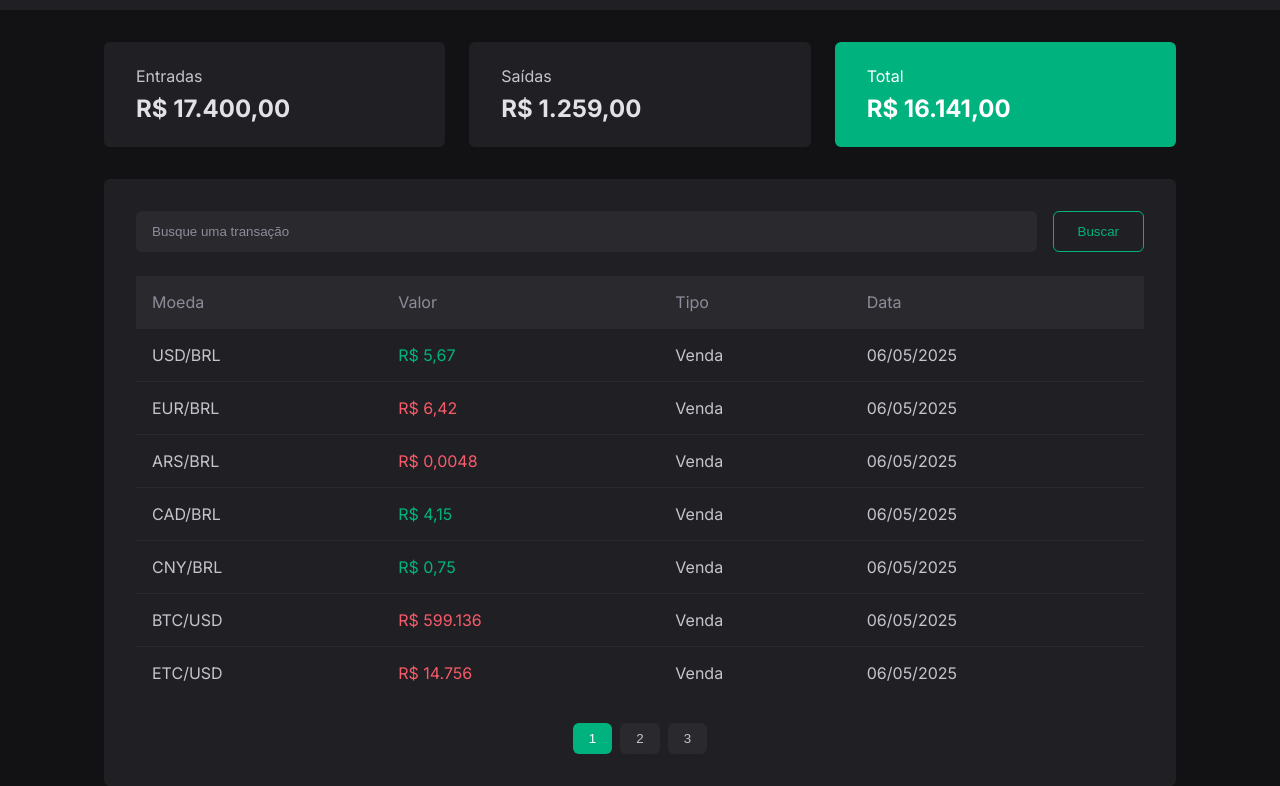
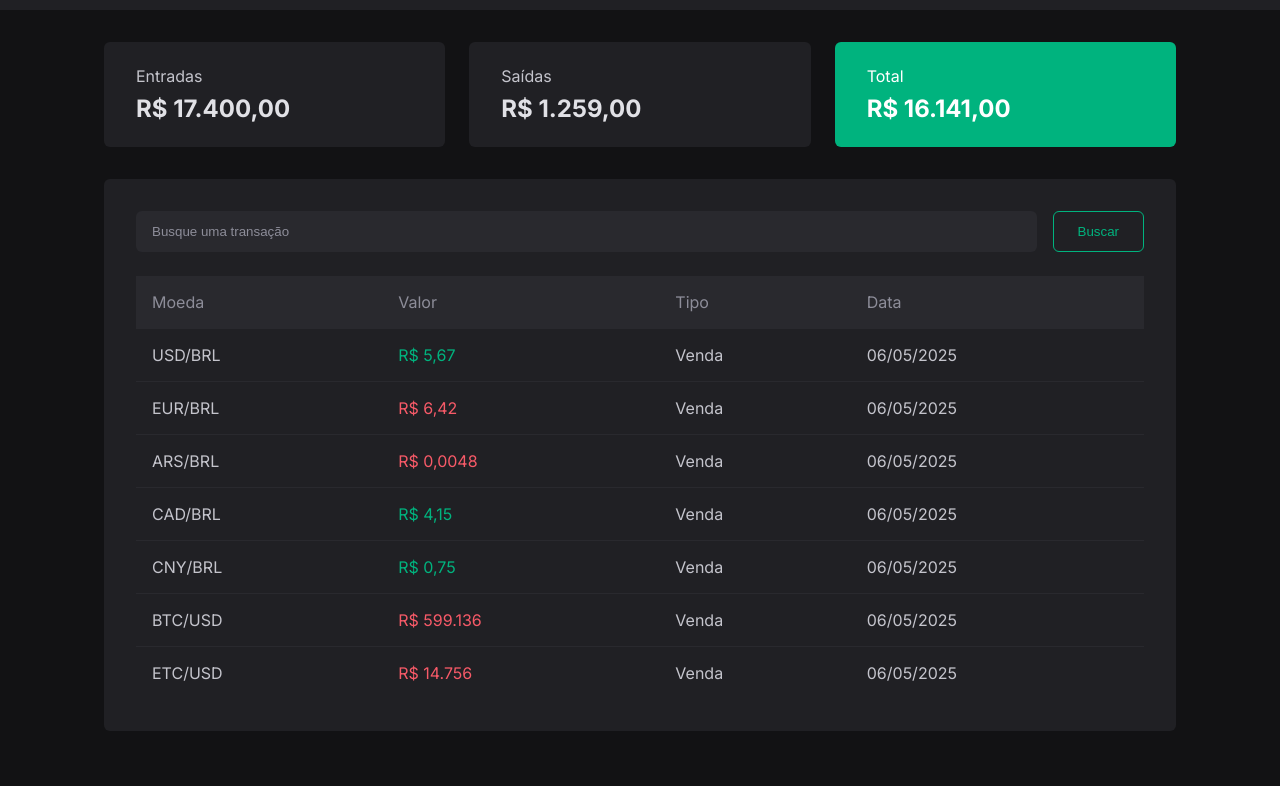
Before and after one commit to Sousaian/mundo-senai_2025, a plain HTML site: page conversor-moeda/frontend/index.html in a window 1280 px wide. Shown: the part 88-874 px from the top of the page. After the commit the page ends 819 px from the top, so only its background shows below. Drawn offline with Linux system fonts and the light colour scheme.

Commit message:
Remocao da paginacao

```diff
--- a/conversor-moeda/frontend/index.html
+++ b/conversor-moeda/frontend/index.html
@@ -95,11 +95,6 @@
                 </tbody>
             </table>
 
-            <div class="pagination">
-                <button class="active">1</button>
-                <button>2</button>
-                <button>3</button>
-            </div>
         </section>
     </main>
 
```
